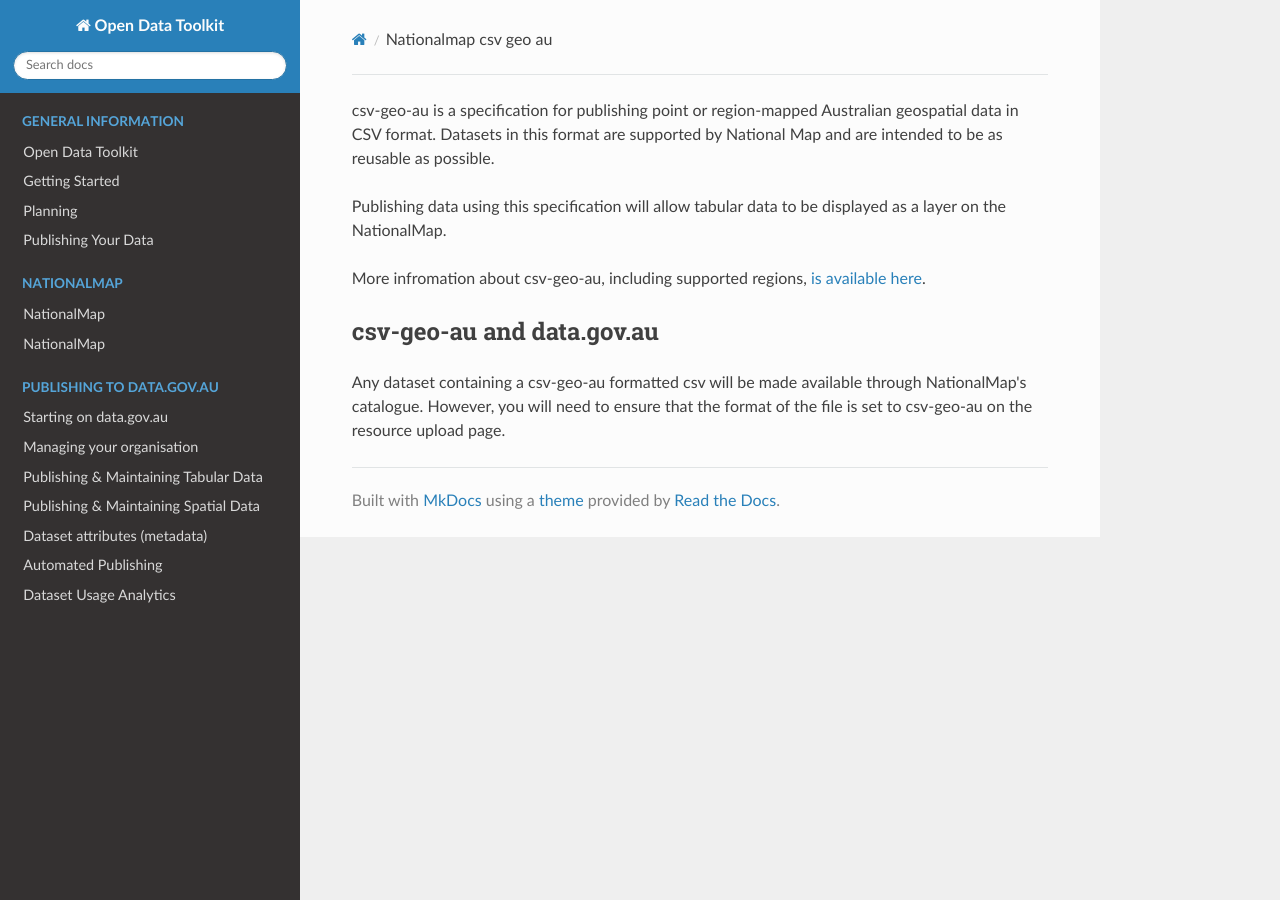
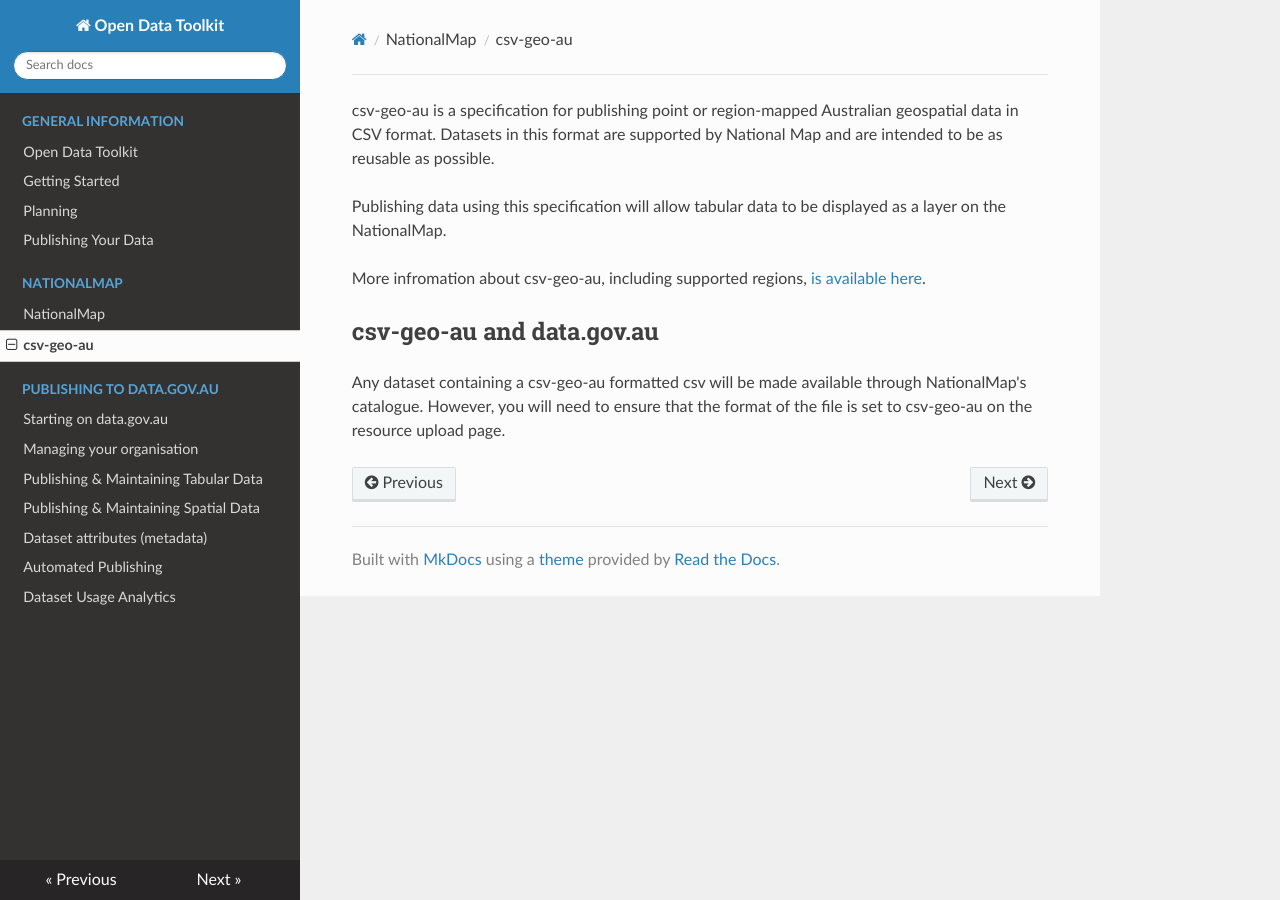
Before and after one commit to ajbar7/allan-toolkit-test, an MkDocs documentation site: the page built from docs/nationalmap-csv-geo-au.md, in a window 1280 px wide. Built offline with MkDocs 1.6.1, drawn with Linux system fonts in a browser that asks for light colours; nearby versions of some CDN libraries; old or Windows-style settings are respelled for this version of MkDocs.

Commit message:
Update mkdocs.yml

```diff
--- a/mkdocs.yml
+++ b/mkdocs.yml
@@ -5,7 +5,7 @@
     - [planning.md, "General Information", "Planning"]
     - [publishing-your-data.md, "General Information", "Publishing Your Data"]
     - [nationalmap.md, "NationalMap", "NationalMap"]
-    - [nationalmap.md, "NationalMap", "csv-geo-au"]
+    - [nationalmap-csv-geo-au.md, "NationalMap", "csv-geo-au"]
     - [data-gov-au-starting.md, "Publishing to data.gov.au", "Starting on data.gov.au"]
     - [data-gov-au-managing-org.md, "Publishing to data.gov.au", "Managing your organisation"]
     - [data-gov-au-publishing-tabular-data.md, "Publishing to data.gov.au", "Publishing & Maintaining Tabular Data"]
```
